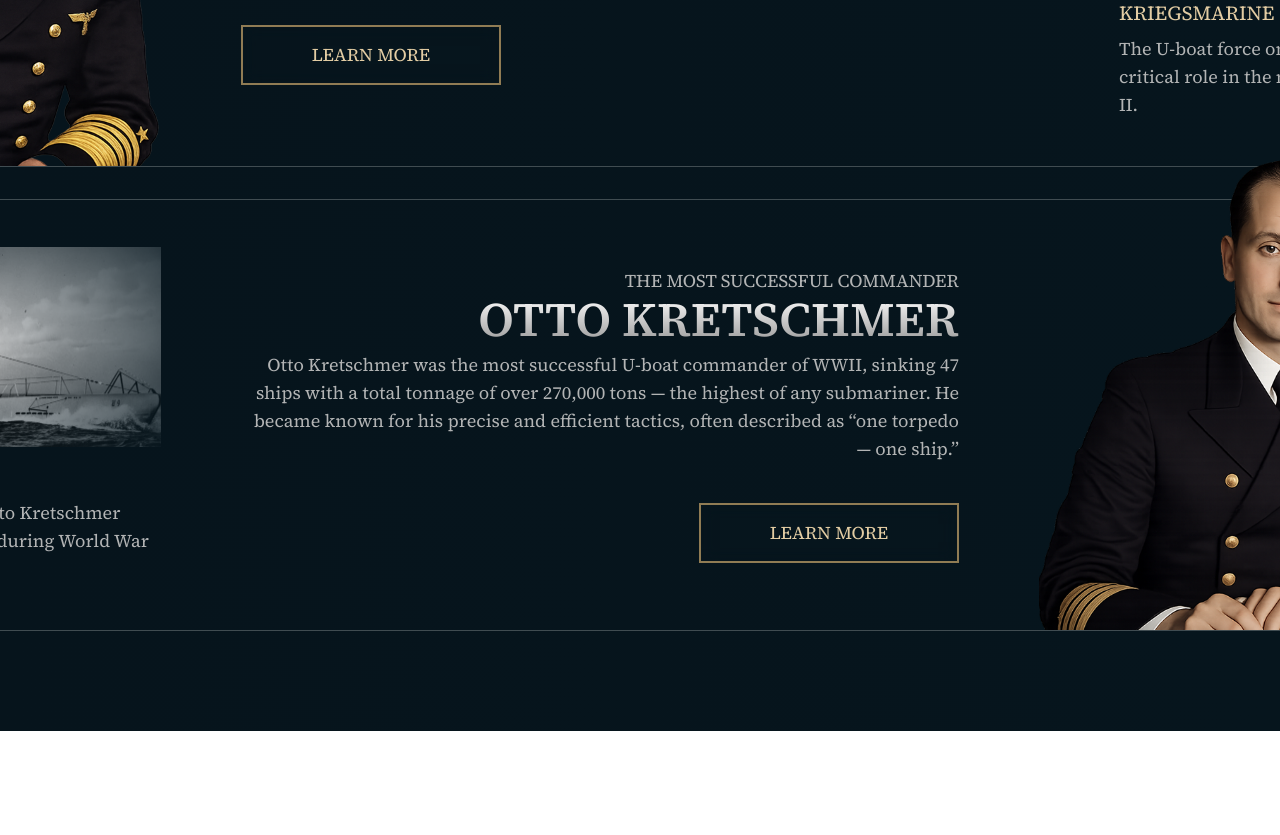
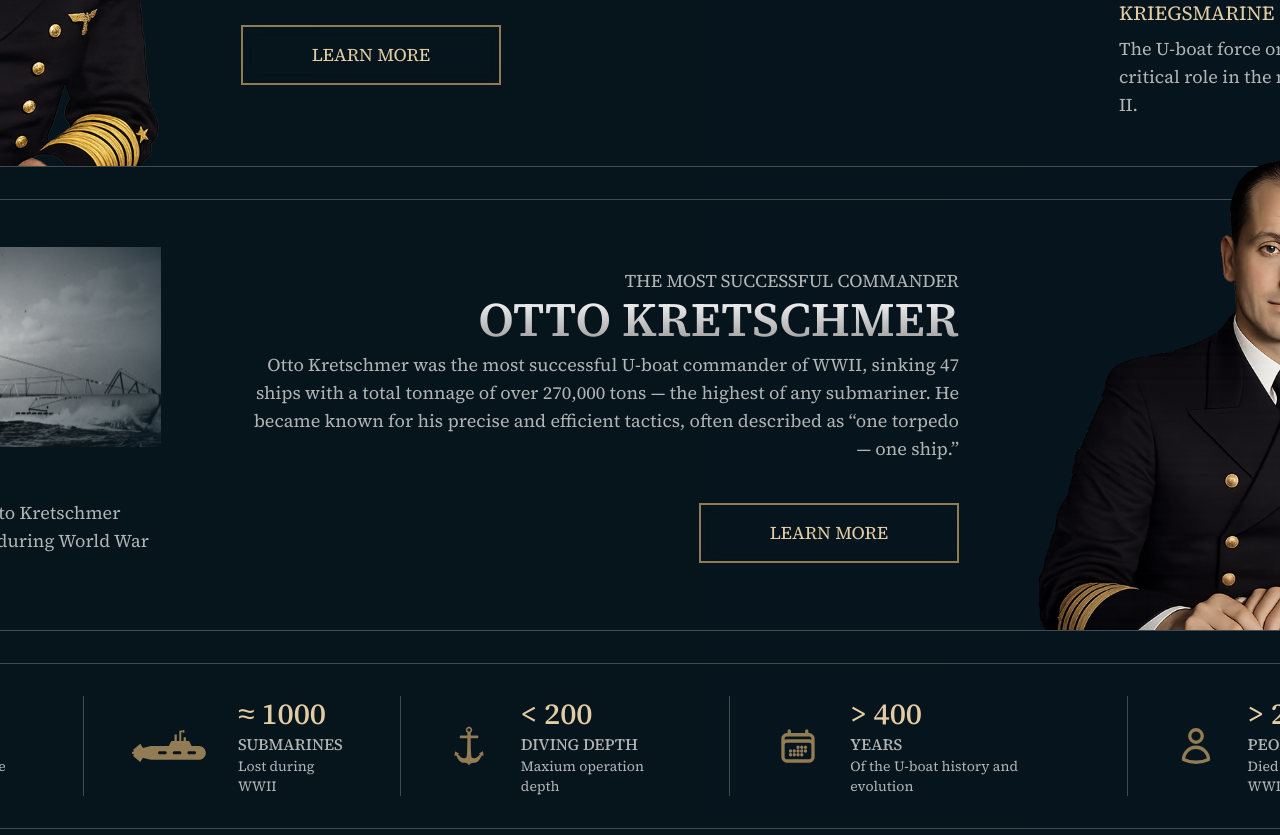
Before and after one commit to adattoweb/uboat, a Next.js app: page / in a window 1280 px wide. Shown: the part 2541-3376 px from the top of the page. Before the commit the page ends 3272 px from the top, so only its background shows below. Built offline with nearby package versions, Linux system fonts and the light colour scheme.

Commit message:
05.05.2026 (1)

```diff
--- a/src/app/components/History/Persons/Donitz.tsx
+++ b/src/app/components/History/Persons/Donitz.tsx
@@ -1,10 +1,10 @@
-import PersonCard from "../PersonCard"
+import PersonCard from "@/UI/PersonCard/PersonCard"
 
 import donitz from "@/assets/images/donitz.png"
 import uboatInSea from "@/assets/images/uboat_in_sea.png"
 
 import Button from "@/UI/Button/Button"
-import styles from "../PersonCard.module.css"
+import styles from "@/UI/PersonCard/PersonCard.module.css"
 
 export function Donitz() {
    return (
--- a/src/app/components/History/Persons/Kretschmer.tsx
+++ b/src/app/components/History/Persons/Kretschmer.tsx
@@ -1,10 +1,10 @@
-import PersonCard from "../PersonCard"
+import PersonCard from "@/UI/PersonCard/PersonCard"
 
 import kretschmer from "@/assets/images/kretschmer.png"
 import u_23 from "@/assets/images/u-23.png"
 
 import Button from "@/UI/Button/Button"
-import styles from "../PersonCard.module.css"
+import styles from "@/UI/PersonCard/PersonCard.module.css"
 
 export function Kretschmer() {
    return (
--- /dev/null
+++ b/src/app/components/Info/Info.tsx
@@ -0,0 +1,48 @@
+import { WithClassName } from "@/types/global"
+import { AnchorIcon, SubmarineIcon } from "@/UI/icons/Icons"
+import { CalendarDaysIcon, FlagIcon, UserIcon } from "@heroicons/react/24/outline"
+
+// fill-[rgba(var(--accent-stroke-color),0.9)]
+// stroke-[rgba(var(--accent-stroke-color),0.9)] stroke-2
+
+type CardProps = React.PropsWithChildren &
+   WithClassName & {
+      header: string
+      title: string
+      description: string
+   }
+
+function Card({ children, className, header, title, description }: CardProps) {
+   return (
+      <div
+         className={`${className} grid grid-cols-[auto_1fr] grid-rows-[auto_auto_auto] gap-x-8 items-center pr-12 border-r border-[var(--stroke-color)] last:border-r-0`}
+      >
+         {children}
+         <h3 className="text-3xl text-[var(--accent-color)] font-medium">{header}</h3>
+         <h4 className="text-base text-light-gray font-medium h-min">{title}</h4>
+         <p className="text-sm text-light-gray font-normal h-min">{description}</p>
+      </div>
+   )
+}
+
+export function Info() {
+   return (
+      <div className="w-[var(--content-width)] flex content-between py-8 px-16 border border-[var(--stroke-color)] gap-12">
+         <Card header="> 20" title="COUNTRIES" description="Operated U-boats during the wars">
+            <FlagIcon className="row-span-3 h-10 stroke-[rgba(var(--accent-stroke-color),0.9)] stroke-2" />
+         </Card>
+         <Card header="≈ 1000" title="SUBMARINES" description="Lost during WWII">
+            <SubmarineIcon className="row-span-3 h-8 fill-[rgba(var(--accent-stroke-color),0.9)]" />
+         </Card>
+         <Card header="< 200" title="DIVING DEPTH" description="Maxium operation depth">
+            <AnchorIcon className="row-span-3 h-10 fill-[rgba(var(--accent-stroke-color),0.9)]" />
+         </Card>
+         <Card header="> 400" title="YEARS" description="Of the U-boat history and evolution">
+            <CalendarDaysIcon className="row-span-3 h-10 stroke-[rgba(var(--accent-stroke-color),0.9)] stroke-2" />
+         </Card>
+         <Card header="> 20" title="PEOPLE" description="Died serving on submarines in WWII">
+            <UserIcon className="row-span-3 h-10 stroke-[rgba(var(--accent-stroke-color),0.9)] stroke-2" />
+         </Card>
+      </div>
+   )
+}
--- a/src/app/globals.css
+++ b/src/app/globals.css
@@ -32,3 +32,9 @@
 .text-light-gray {
    color: rgba(var(--light-text-color), 0.9);
 }
+
+.notfound {
+   display: grid;
+   grid-template: auto auto / repeat(2, minmax(100px, 1fr));
+   align-items: center;
+}
--- /dev/null
+++ b/src/app/not-found.tsx
@@ -0,0 +1,42 @@
+"use client"
+
+import Button from "@/UI/Button/Button"
+import gsap from "gsap"
+import { useGSAP } from "@gsap/react"
+import { useRef } from "react"
+
+export default function Page() {
+   const square = useRef<HTMLDivElement | null>(null)
+
+   useGSAP(() => {
+      const tl = gsap.timeline({
+         defaults: {
+            duration: 1,
+            ease: "back.out(0.7)",
+         },
+         repeat: -1,
+      })
+      tl.to(square.current, {
+         rotate: 90,
+      })
+      tl.to(square.current, {
+         borderRadius: 64,
+      })
+      tl.to(square.current, {
+         borderRadius: 16,
+      })
+   })
+
+   return (
+      <div className="notfound center gap-x-16 cursor-default">
+         <div ref={square} className="row-start-1 row-end-2 aspect-square bg-amber-50 rounded-2xl"></div>
+         <div className="self-start">
+            <h1 className="text-white text-9xl font-bold leading-26">404</h1>
+            <p className="text-white text-2xl font-medium">Page not found</p>
+         </div>
+         <Button href="/" className="mt-10 w-auto! col-start-1 col-end-3">
+            <Button.Text>RETURN TO MAIN</Button.Text>
+         </Button>
+      </div>
+   )
+}
--- a/src/app/page.tsx
+++ b/src/app/page.tsx
@@ -1,5 +1,6 @@
 import { About } from "./components/About/About"
 import { History } from "./components/History/History"
+import { Info } from "./components/Info/Info"
 import { Intro } from "./components/Intro/Intro"
 import { LoadScreen } from "./components/LoadScreen/LoadScreen"
 import { Submarines } from "./components/Submarines/Submarines"
@@ -15,6 +16,7 @@ export default function Home() {
             <Technology />
             <Submarines />
             <History />
+            <Info />
          </div>
       </div>
    )
```
Also changed, not shown: src/UI/PersonCard/PersonCard.module.css (renamed from src/app/components/History/PersonCard.module.css), src/UI/PersonCard/PersonCard.tsx (renamed from src/app/components/History/PersonCard.tsx), 1 other file (tests, documents, lock files or other folders).
